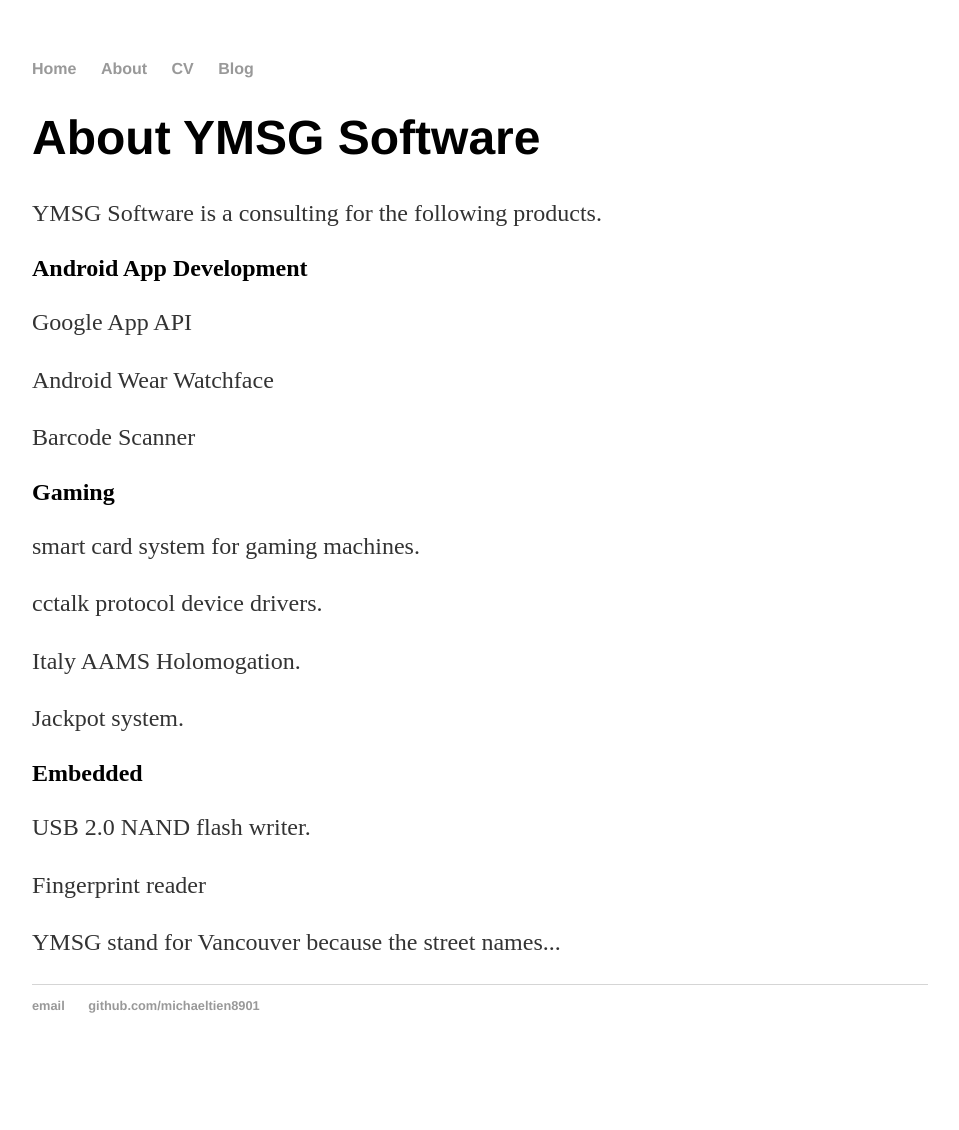
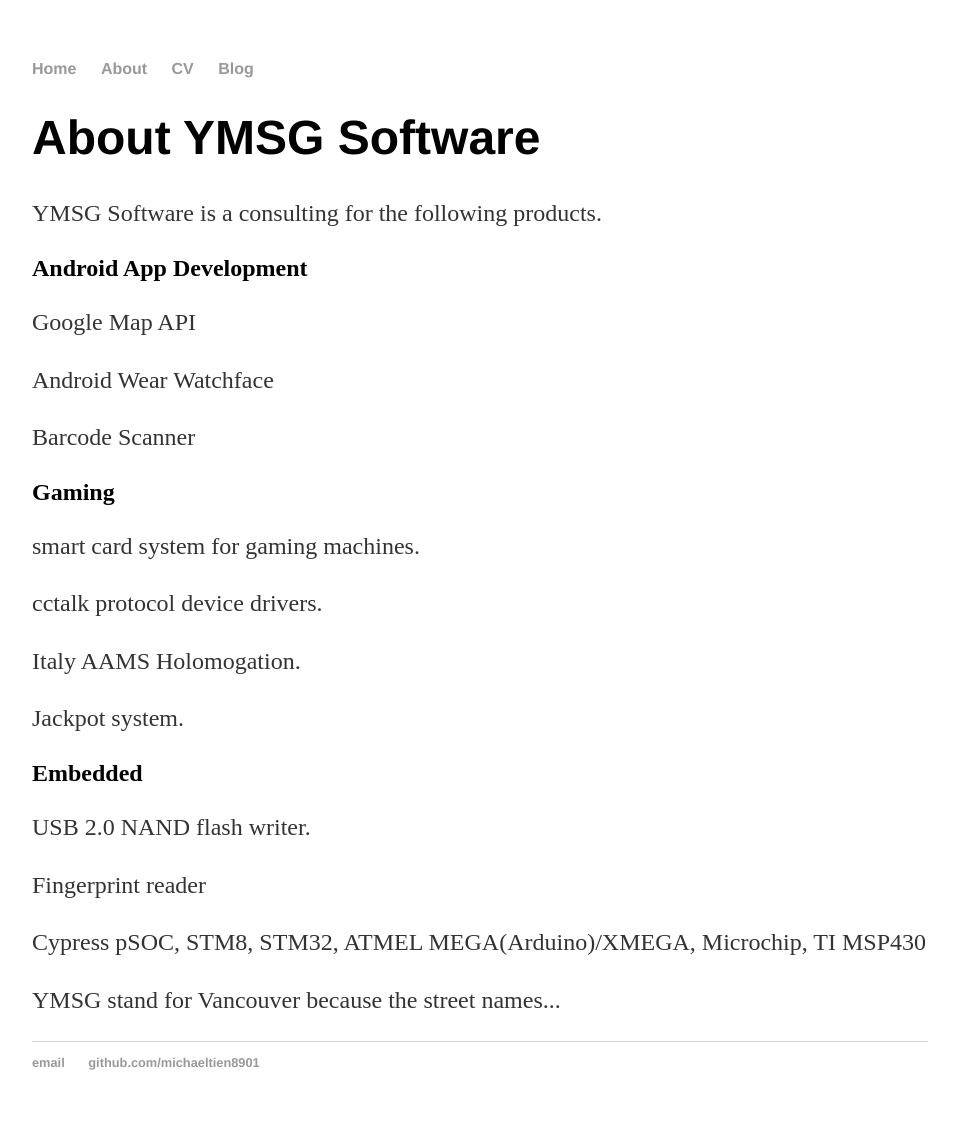
Before and after one commit to ymsgsoft/ymsgsoft.github.io, a Jekyll site: the page built from about/index.html, in a window 1280 px wide. Shown: the whole page, without its empty margins (160-1119 px from the left). Built offline with Jekyll 4.4.1, drawn with Linux system fonts in a browser that asks for light colours; before the commit the page ends 1073 px from its top, so only the background shows below that.

Commit message:
Update index.html

```diff
--- a/about/index.html
+++ b/about/index.html
@@ -6,7 +6,7 @@
 	<h1>About YMSG Software</h1>
 	<p>YMSG Software is a consulting for the following products. </p>
 	<h2>Android App Development</h2>
-	<p>Google App API</p>
+	<p>Google Map API</p>
 	<p>Android Wear Watchface</p>
 	<p>Barcode Scanner</p>
 
@@ -19,6 +19,7 @@
 	<h2>Embedded</h2>
 	<p>USB 2.0 NAND flash writer.</p>
 	<p>Fingerprint reader</p>
+	<p>Cypress pSOC, STM8, STM32, ATMEL MEGA(Arduino)/XMEGA, Microchip, TI MSP430</p>
 
 	<p>YMSG stand for Vancouver because the street names...</a></p>
 </div><!-- /.blurb -->
```
